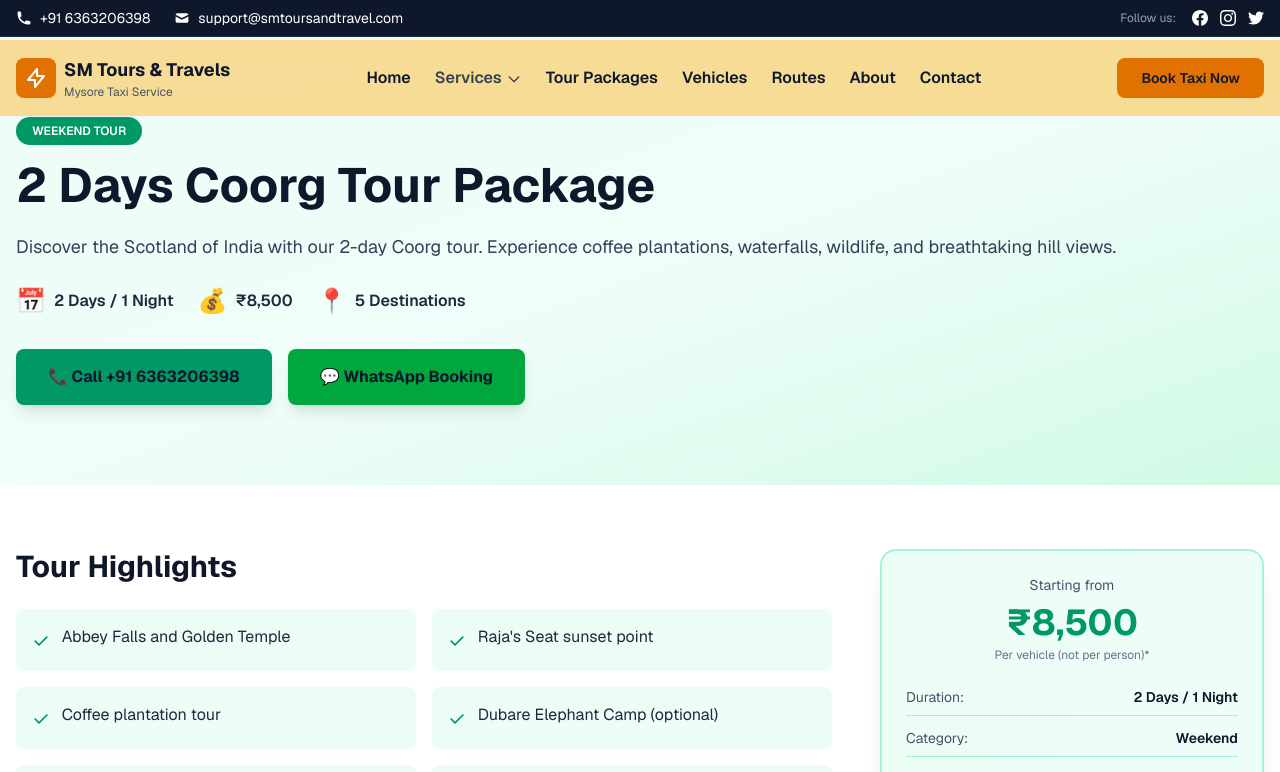
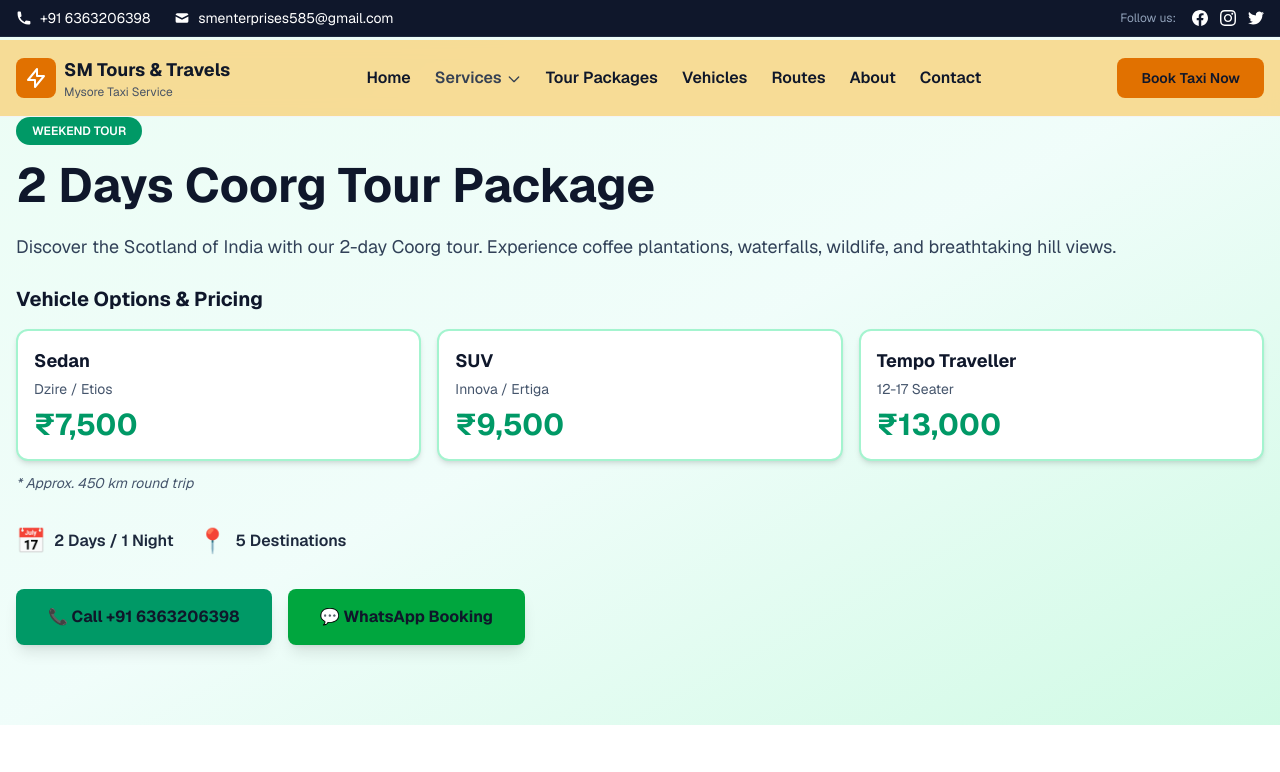
Before and after one commit to manu889/SM, a Next.js app: page /tours/coorg-2-days-tour in a window 1280 px wide. Shown: the top 772 px of the page. Built offline with nearby package versions, Linux system fonts and the light colour scheme.

Commit message:
Minor Changes

```diff
--- a/src/app/tours/[slug]/page.tsx
+++ b/src/app/tours/[slug]/page.tsx
@@ -15,8 +15,10 @@ export async function generateMetadata({ params }: { params: Promise<{ slug: str
   const tour = tourPackages.find((t) => t.slug === slug);
   if (!tour) return { title: "Tour Not Found" };
 
+  const startPrice = tour.pricing.sedan || tour.pricing.suv || tour.pricing.tempo || 0;
+
   return {
-    title: `${tour.title} | ₹${tour.price.toLocaleString()} | SM Tours & Travels Mysore`,
+    title: `${tour.title} | From ₹${startPrice.toLocaleString()} | SM Tours & Travels Mysore`,
     description: tour.description,
   };
 }
@@ -31,7 +33,7 @@ export default async function TourPackagePage({ params }: { params: Promise<{ sl
 
   return (
     <main className="min-h-screen bg-white">
-      <section className="bg-gradient-to-br from-emerald-50 via-teal-50 to-emerald-100 py-20">
+      <section className="bg-linear-to-br from-emerald-50 via-teal-50 to-emerald-100 py-20">
         <div className="container mx-auto px-4 max-w-7xl">
           <div className="w-full text-left">
             <span className="inline-block px-4 py-1.5 bg-emerald-600 text-white rounded-full text-xs font-semibold mb-4 uppercase">
@@ -43,20 +45,49 @@ export default async function TourPackagePage({ params }: { params: Promise<{ sl
             <p className="text-lg text-slate-700 mb-6">
               {tour.description}
             </p>
+
+            {/* Pricing Cards */}
+            <div className="mb-8">
+              <h3 className="text-xl font-bold text-slate-900 mb-4">Vehicle Options & Pricing</h3>
+              <div className="grid md:grid-cols-3 gap-4">
+                {tour.pricing.sedan && (
+                  <div className="bg-white border-2 border-emerald-200 rounded-xl p-4 shadow-md">
+                    <div className="text-lg font-bold text-slate-900 mb-1">Sedan</div>
+                    <div className="text-sm text-slate-600 mb-2">Dzire / Etios</div>
+                    <div className="text-3xl font-bold text-emerald-600">₹{tour.pricing.sedan.toLocaleString()}</div>
+                  </div>
+                )}
+                {tour.pricing.suv && (
+                  <div className="bg-white border-2 border-emerald-200 rounded-xl p-4 shadow-md">
+                    <div className="text-lg font-bold text-slate-900 mb-1">SUV</div>
+                    <div className="text-sm text-slate-600 mb-2">Innova / Ertiga</div>
+                    <div className="text-3xl font-bold text-emerald-600">₹{tour.pricing.suv.toLocaleString()}</div>
+                  </div>
+                )}
+                {tour.pricing.tempo && (
+                  <div className="bg-white border-2 border-emerald-200 rounded-xl p-4 shadow-md">
+                    <div className="text-lg font-bold text-slate-900 mb-1">Tempo Traveller</div>
+                    <div className="text-sm text-slate-600 mb-2">12-17 Seater</div>
+                    <div className="text-3xl font-bold text-emerald-600">₹{tour.pricing.tempo.toLocaleString()}</div>
+                  </div>
+                )}
+              </div>
+              {tour.pricing.note && (
+                <p className="text-sm text-slate-600 mt-3 italic">* {tour.pricing.note}</p>
+              )}
+            </div>
+
             <div className="flex flex-wrap gap-6 text-slate-800 mb-8">
               <div className="flex items-center gap-2">
                 <span className="text-2xl">📅</span>
                 <span className="font-semibold">{tour.duration}</span>
               </div>
               <div className="flex items-center gap-2">
-                <span className="text-2xl">💰</span>
-                <span className="font-semibold">₹{tour.price.toLocaleString()}</span>
-              </div>
-              <div className="flex items-center gap-2">
                 <span className="text-2xl">📍</span>
                 <span className="font-semibold">{tour.destinations.length} Destinations</span>
               </div>
             </div>
+
             <div className="flex flex-wrap gap-4">
               <a href={`tel:${BUSINESS_INFO.phone}`} className="inline-flex items-center gap-2 bg-emerald-600 hover:bg-emerald-700 text-white px-8 py-4 rounded-lg font-bold transition-all shadow-lg">
                 📞 Call {BUSINESS_INFO.phone}
@@ -88,7 +119,7 @@ export default async function TourPackagePage({ params }: { params: Promise<{ sl
               <h2 className="text-3xl font-bold text-slate-900 mb-6">Destinations Covered</h2>
               <div className="flex flex-wrap gap-3">
                 {tour.destinations.map((destination, index) => (
-                  <span key={index} className="px-4 py-2 bg-gradient-to-r from-emerald-100 to-teal-100 text-slate-800 rounded-full font-semibold">
+                  <span key={index} className="px-4 py-2 bg-linear-to-r from-emerald-100 to-teal-100 text-slate-800 rounded-full font-semibold">
                     📍 {destination}
                   </span>
                 ))}
@@ -99,7 +130,7 @@ export default async function TourPackagePage({ params }: { params: Promise<{ sl
               <h2 className="text-3xl font-bold text-slate-900 mb-6">Detailed Itinerary</h2>
               <div className="space-y-6">
                 {tour.itinerary.map((day, index) => (
-                  <div key={index} className="border-2 border-emerald-200 rounded-2xl p-6 bg-gradient-to-br from-white to-emerald-50">
+                  <div key={index} className="border-2 border-emerald-200 rounded-2xl p-6 bg-linear-to-br from-white to-emerald-50">
                     <div className="flex items-center gap-3 mb-4">
                       <span className="flex items-center justify-center w-12 h-12 bg-emerald-600 text-white rounded-full font-bold text-lg">
                         {day.day}
@@ -160,7 +191,7 @@ export default async function TourPackagePage({ params }: { params: Promise<{ sl
                 Our <strong>{tour.title.toLowerCase()}</strong> is carefully designed to give you the best experience of {tour.destinations.join(', ')}. With {tour.days} days and {tour.nights} night{tour.nights !== 1 ? 's' : ''}, you'll have enough time to explore all major attractions without feeling rushed.
               </p>
               <p className="text-slate-700 leading-relaxed mb-4">
-                We provide comfortable AC vehicles, experienced drivers who know the routes well, and flexible timing to suit your needs. Whether you're traveling with family, friends, or as a couple, this tour package offers excellent value at <strong>₹{tour.price.toLocaleString()}</strong>.
+                We provide comfortable AC vehicles, experienced drivers who know the routes well, and flexible timing to suit your needs. Whether you're traveling with family, friends, or as a couple, this tour package offers excellent value with competitive pricing for sedans, SUVs, and tempo travellers.
               </p>
 
               <h3 className="text-2xl font-bold text-slate-900 mt-8 mb-4">Booking & Payment</h3>
@@ -176,11 +207,13 @@ export default async function TourPackagePage({ params }: { params: Promise<{ sl
 
           <div className="lg:col-span-1">
             <div className="sticky top-24 space-y-6">
-              <div className="bg-gradient-to-br from-emerald-50 to-teal-50 p-6 rounded-2xl shadow-xl border-2 border-emerald-200">
+              <div className="bg-linear-to-br from-emerald-50 to-teal-50 p-6 rounded-2xl shadow-xl border-2 border-emerald-200">
                 <div className="text-center mb-6">
                   <p className="text-sm text-slate-600 mb-2">Starting from</p>
-                  <p className="text-4xl font-bold text-emerald-600">₹{tour.price.toLocaleString()}</p>
-                  <p className="text-xs text-slate-500 mt-1">Per vehicle (not per person)*</p>
+                  <p className="text-4xl font-bold text-emerald-600">
+                    ₹{(tour.pricing.sedan || tour.pricing.suv || tour.pricing.tempo || 0).toLocaleString()}
+                  </p>
+                  <p className="text-xs text-slate-500 mt-1">Per vehicle (Sedan) - Select vehicle type below*</p>
                 </div>
                 <div className="space-y-3 mb-6 text-sm">
                   <div className="flex justify-between border-b border-emerald-200 pb-2">
@@ -197,7 +230,11 @@ export default async function TourPackagePage({ params }: { params: Promise<{ sl
                   </div>
                 </div>
                 <h3 className="text-xl font-bold text-slate-900 mb-4">Get Tour Details</h3>
-                <TourEnquiryForm tourTitle={tour.title} tourPrice={tour.price} duration={tour.duration} />
+                <TourEnquiryForm
+                  tourTitle={tour.title}
+                  tourPrice={tour.pricing.sedan || tour.pricing.suv || tour.pricing.tempo || 0}
+                  duration={tour.duration}
+                />
               </div>
             </div>
           </div>
--- a/src/components/PackagesBrowser.tsx
+++ b/src/components/PackagesBrowser.tsx
@@ -14,7 +14,12 @@ export type TourCardData = {
   duration: string;
   days: number;
   nights: number;
-  price: number;
+  pricing: {
+    sedan?: number;
+    suv?: number;
+    tempo?: number;
+    note?: string;
+  };
   destinations: string[];
   description: string;
   category: TourCategory;
@@ -122,8 +127,20 @@ export default function PackagesBrowser({ tours }: { tours: TourCardData[] }) {
       return hay.includes(q);
     });
 
-    if (sort === 'price-asc') return [...base].sort((a, b) => a.price - b.price);
-    if (sort === 'price-desc') return [...base].sort((a, b) => b.price - a.price);
+    if (sort === 'price-asc') {
+      return [...base].sort((a, b) => {
+        const priceA = a.pricing.sedan || a.pricing.suv || a.pricing.tempo || 0;
+        const priceB = b.pricing.sedan || b.pricing.suv || b.pricing.tempo || 0;
+        return priceA - priceB;
+      });
+    }
+    if (sort === 'price-desc') {
+      return [...base].sort((a, b) => {
+        const priceA = a.pricing.sedan || a.pricing.suv || a.pricing.tempo || 0;
+        const priceB = b.pricing.sedan || b.pricing.suv || b.pricing.tempo || 0;
+        return priceB - priceA;
+      });
+    }
     return base;
   }, [tours, search, category, destination, days, sort]);
 
@@ -288,7 +305,9 @@ export default function PackagesBrowser({ tours }: { tours: TourCardData[] }) {
                         <div className="flex items-center justify-between">
                           <div>
                             <span className="text-xs text-slate-500 block">Starting from</span>
-                            <span className="text-base font-bold text-amber-600">₹{tour.price.toLocaleString()}*</span>
+                            <span className="text-base font-bold text-amber-600">
+                              ₹{(tour.pricing.sedan || tour.pricing.suv || tour.pricing.tempo || 0).toLocaleString()}*
+                            </span>
                           </div>
                           <span className="text-sm font-semibold text-amber-600 flex items-center gap-1">
                             View Details
--- a/src/components/PopularTours.tsx
+++ b/src/components/PopularTours.tsx
@@ -46,7 +46,9 @@ export default function PopularTours() {
                 <div className="flex items-center justify-between">
                   <div>
                     <span className="text-xs text-slate-500 block">Starting from</span>
-                    <span className="text-base font-bold text-amber-600">₹{tour.price.toLocaleString()}*</span>
+                    <span className="text-base font-bold text-amber-600">
+                      ₹{(tour.pricing.sedan || tour.pricing.suv || tour.pricing.tempo || 0).toLocaleString()}*
+                    </span>
                   </div>
                   <div className="flex items-center gap-1 text-amber-600 font-semibold text-sm">
                     <span>Explore</span>
--- a/src/data/constants.ts
+++ b/src/data/constants.ts
@@ -3,7 +3,7 @@ export const BUSINESS_INFO = {
   tagline: 'Your Trusted Travel Partner in Mysore',
   phone: '+91 6363206398',
   whatsapp: '+91 6363206398',
-  email: 'support@smtoursandtravel.com',
+  email: 'smenterprises585@gmail.com',
   alternateEmail: 'smtoursandtravelmy@gmail.com',
   address: '2ND FLOOR, 541/1 CH10, WESTCROSS ROAD, Sunnadakeri, KUMBARGERI (BESTAGERI), Rahmania Mohalla, Mysuru, Karnataka 570004',
   addressDetails: {
--- a/src/data/tours.ts
+++ b/src/data/tours.ts
@@ -5,7 +5,12 @@ export interface TourPackage {
   duration: string;
   days: number;
   nights: number;
-  price: number;
+  pricing: {
+    sedan?: number;
+    suv?: number;
+    tempo?: number;
+    note?: string;
+  };
   destinations: string[];
   description: string;
   highlights: string[];
@@ -29,7 +34,12 @@ export const tourPackages: TourPackage[] = [
     duration: '1 Day',
     days: 1,
     nights: 0,
-    price: 3500,
+    pricing: {
+      sedan: 2500,
+      suv: 3000,
+      tempo: 4500,
+      note: 'Fixed package pricing for full-day tour'
+    },
     image: '/Images/Mysore_Tour_Package.jpg',
     destinations: ['Mysore Palace', 'Chamundi Hills', 'St. Philomena\'s Church', 'Brindavan Gardens'],
     description: 'Explore the royal heritage of Mysore in a comprehensive one-day sightseeing tour covering Mysore Palace, Chamundi Hills, St. Philomena\'s Church, and the Musical Fountains at Brindavan Gardens.',
@@ -81,7 +91,12 @@ export const tourPackages: TourPackage[] = [
     duration: '2 Days / 1 Night',
     days: 2,
     nights: 1,
-    price: 9500,
+    pricing: {
+      sedan: 8500,
+      suv: 10500,
+      tempo: 14000,
+      note: 'Approx. 500 km round trip'
+    },
     image: '/Images/2.jpg',
     destinations: ['Ooty', 'Coonoor', 'Botanical Gardens', 'Doddabetta Peak', 'Tea Gardens'],
     description: 'Experience the beauty of Nilgiri Hills with this 2-day tour covering Ooty and Coonoor. Visit tea estates, botanical gardens, scenic viewpoints, and enjoy the cool mountain climate.',
@@ -148,7 +163,12 @@ export const tourPackages: TourPackage[] = [
     duration: '2 Days / 1 Night',
     days: 2,
     nights: 1,
-    price: 8500,
+    pricing: {
+      sedan: 7500,
+      suv: 9500,
+      tempo: 13000,
+      note: 'Approx. 450 km round trip'
+    },
     image: '/Images/Coorg_Tour_Package.jpg',
     destinations: ['Coorg', 'Abbey Falls', 'Raja\'s Seat', 'Talacauvery', 'Dubare Elephant Camp'],
     description: 'Discover the Scotland of India with our 2-day Coorg tour. Experience coffee plantations, waterfalls, wildlife, and breathtaking hill views.',
@@ -212,7 +232,12 @@ export const tourPackages: TourPackage[] = [
     duration: '2 Days / 1 Night',
     days: 2,
     nights: 1,
-    price: 14000,
+    pricing: {
+      sedan: 14000,
+      suv: 17000,
+      tempo: 22000,
+      note: 'Approx. 800 km round trip'
+    },
     image: '/Images/3.jpg',
     destinations: ['Tirupati', 'Tirumala', 'Padmavathi Temple', 'Sri Kalahasti'],
     description: 'Seek blessings at Tirupati Balaji with our comfortable pilgrimage package from Mysore. We handle travel, darshan arrangements, and ensure a hassle-free spiritual journey.',
@@ -273,7 +298,12 @@ export const tourPackages: TourPackage[] = [
     duration: '5 Days / 4 Nights',
     days: 5,
     nights: 4,
-    price: 22000,
+    pricing: {
+      sedan: 22000,
+      suv: 27000,
+      tempo: 35000,
+      note: 'Approx. 1000 km total journey'
+    },
     image: '/Images/4.jpg',
     destinations: ['Mysore', 'Ooty', 'Coonoor', 'Coorg', 'Nagarhole'],
     description: 'Comprehensive 5-day tour covering Mysore, Ooty, Coonoor, and Coorg. Perfect for families and groups looking for a complete South Indian hill station experience.',
@@ -372,7 +402,12 @@ export const tourPackages: TourPackage[] = [
     duration: '2 Days / 1 Night',
     days: 2,
     nights: 1,
-    price: 10500,
+    pricing: {
+      sedan: 10000,
+      suv: 12500,
+      tempo: 16000,
+      note: 'Approx. 600 km round trip'
+    },
     image: '/Images/5.jpg',
     destinations: ['Wayanad', 'Edakkal Caves', 'Soochipara Falls', 'Pookode Lake', 'Banasura Dam'],
     description: 'Explore the natural beauty of Wayanad, Kerala, with this 2-day tour from Mysore. Visit caves, waterfalls, lakes, and enjoy the lush greenery of the Western Ghats.',
```
